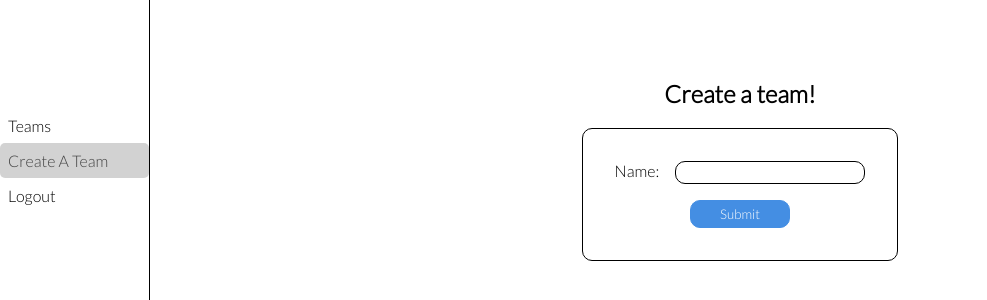
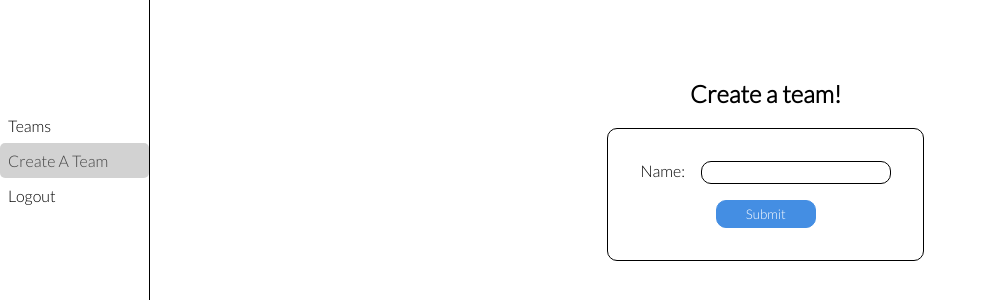
Before and after one commit to orrymevorach/assistant-captain, a Next.js app in the folder frontend/: page /teams/create-a-team in a window 1280 px wide. Shown: the part 240-540 px from the top of the page, without its empty margins (0-987 px from the left). Built offline with nearby package versions, Linux system fonts and the light colour scheme; no server answers.

Commit message:
changed sizing for grid

```diff
--- a/frontend/app/teams/Teams.module.css
+++ b/frontend/app/teams/Teams.module.css
@@ -1,7 +1,8 @@
 .grid {
   display: grid;
-  grid-template-columns: minmax(150px, 200px) 3fr;
+  grid-template-columns: minmax(175px, 250px) 3fr;
   grid-template-rows: 100vh;
+  gap: 0.1rem;
 }
 
 .container {
```
